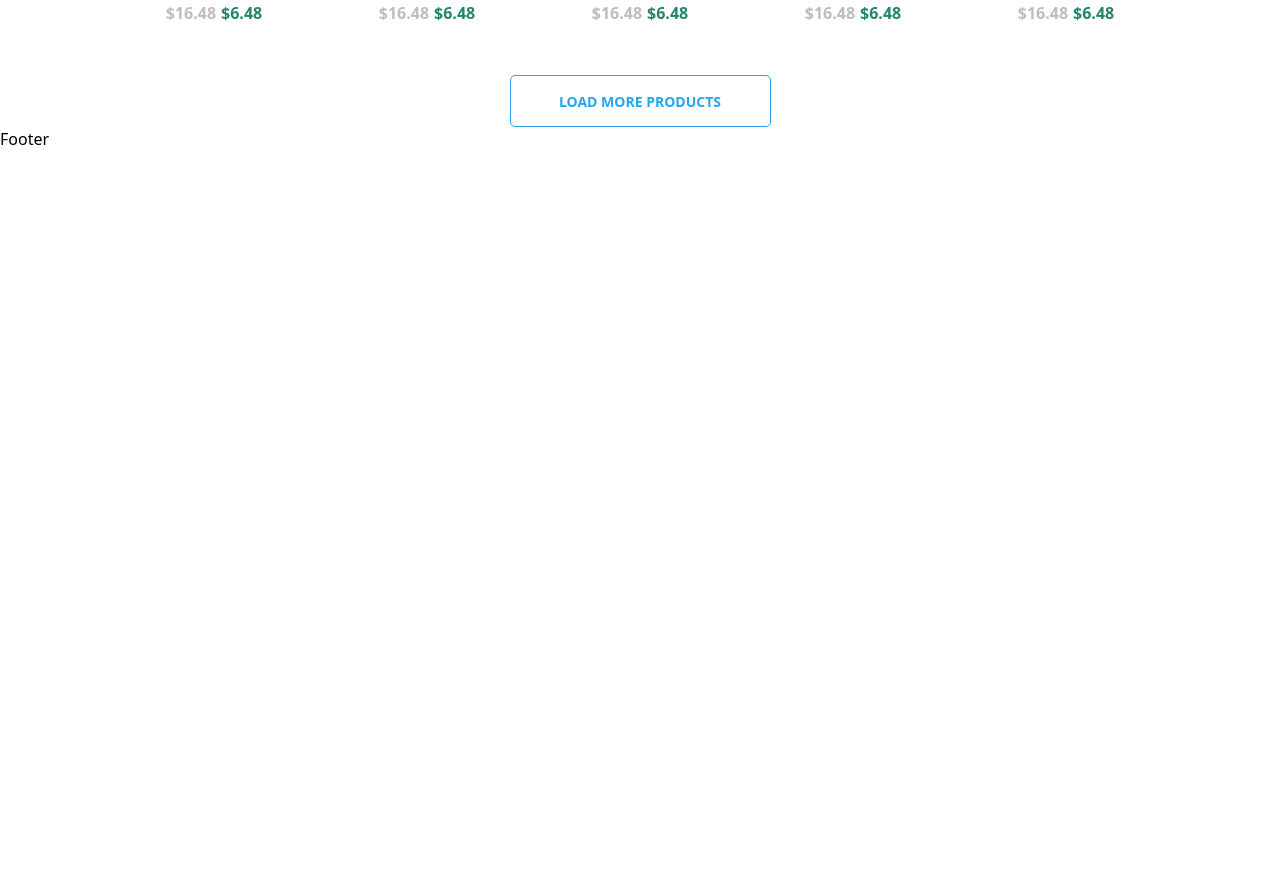
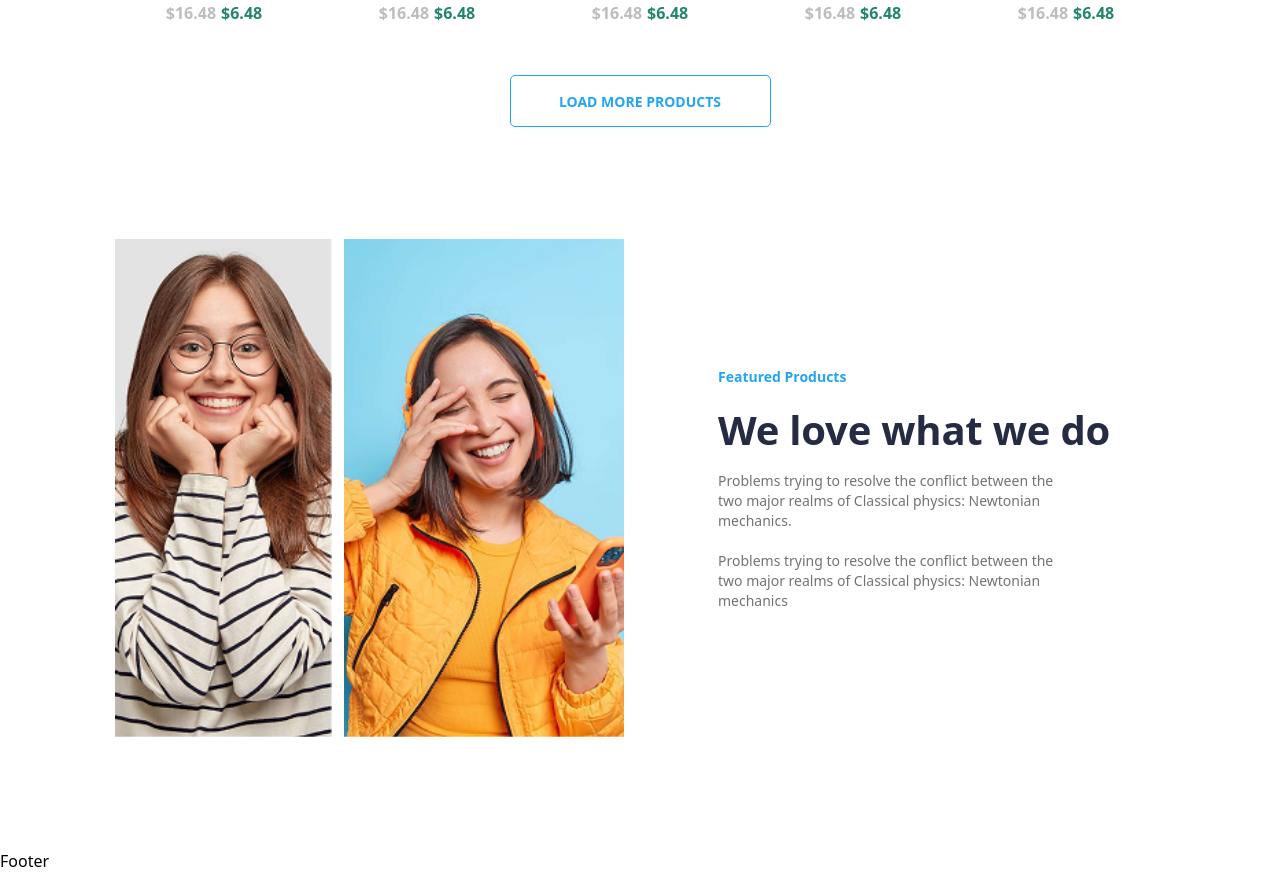
Before and after one commit to sedaahi/e-commerce-project, a React (Vite) app: page / in a window 1280 px wide. Shown: the part 2580-3453 px from the top of the page. Before the commit the page ends 2731 px from the top, so only its background shows below. Built offline with nearby package versions, Linux system fonts and the light colour scheme.

Commit message:
T02-HomeP-ContentSection Added

```diff
--- /dev/null
+++ b/src/components/ContentSection.jsx
@@ -0,0 +1,52 @@
+import contentright from "../assets/images/content/content-right.png";
+import contentleft from "../assets/images/content/content-left.png";
+
+function ContentSection() {
+  return (
+    <section className="py-[80px] md:py-[112px]">
+      <div className="mx-auto max-w-[1050px] px-6 md:px-0">
+        <div className="flex flex-col items-center gap-[50px] md:flex-row md:gap-[90px]">
+          {/* Text */}
+          <div className="order-1 w-full max-w-[286px] md:order-2 md:w-1/2 md:max-w-[447px]">
+            <h5 className="mb-[16px] text-[14px] font-bold leading-[24px] text-[#23A6F0]">
+              Featured Products
+            </h5>
+
+            <h2 className="mb-[16px] w-[240px] md:w-auto text-[40px] font-bold leading-[50px] tracking-[-0.2px] text-[#252B42]">
+              We love what we do
+            </h2>
+
+            <div className="md:w-[351px]">
+              <p className="mb-[20px] text-[14px] leading-[20px] text-[#737373]">
+                Problems trying to resolve the conflict between the two major
+                realms of Classical physics: Newtonian mechanics.
+              </p>
+
+              <p className="text-[14px] leading-[20px] text-[#737373]">
+                Problems trying to resolve the conflict between the two major
+                realms of Classical physics: Newtonian mechanics
+              </p>
+            </div>
+          </div>
+
+          {/* Images */}
+          <div className="order-2 flex gap-[12px] md:order-1 md:w-1/2">
+            <img
+              src={contentleft}
+              alt="content-1"
+              className="h-[363px] w-[158px] object-cover md:h-[498px] md:w-[217px]"
+            />
+
+            <img
+              src={contentright}
+              alt="content-2"
+              className="h-[363px] w-[204px] object-cover md:h-[498px] md:w-[280px]"
+            />
+          </div>
+        </div>
+      </div>
+    </section>
+  );
+}
+
+export default ContentSection;
--- a/src/pages/HomePage.jsx
+++ b/src/pages/HomePage.jsx
@@ -2,6 +2,7 @@ import Hero from "../components/Hero";
 import FeaturedPosts from "../components/FeaturedPosts";
 import ProductList from "../components/ProductList";
 import Brands from "../components/Brands";
+import ContentSection from "../components/ContentSection";
 
 export default function HomePage() {
   return (
@@ -10,6 +11,7 @@ export default function HomePage() {
       <Brands />
       <FeaturedPosts />
       <ProductList />
+      <ContentSection />
     </>
   );
 }
```
Also changed, not shown: src/assets/images/content/content-left.png (added), src/assets/images/content/content-right.png (added).
